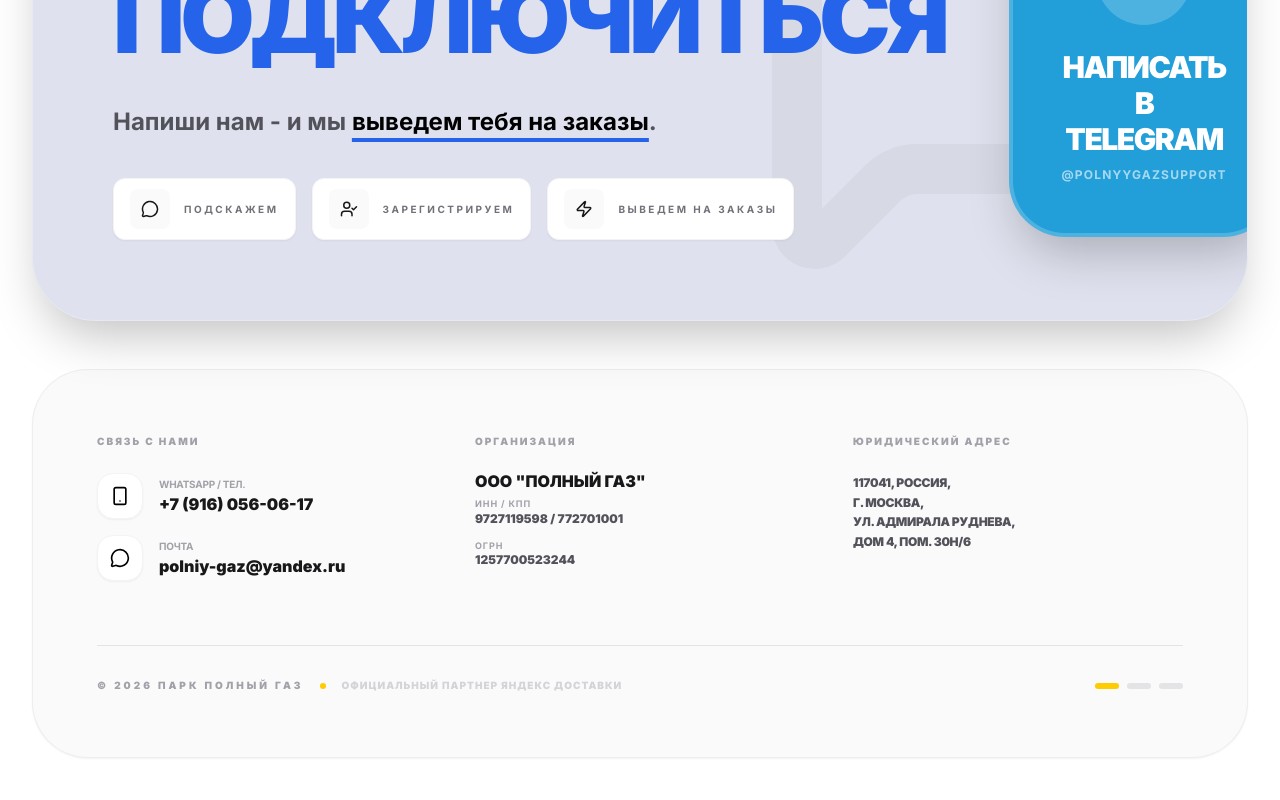
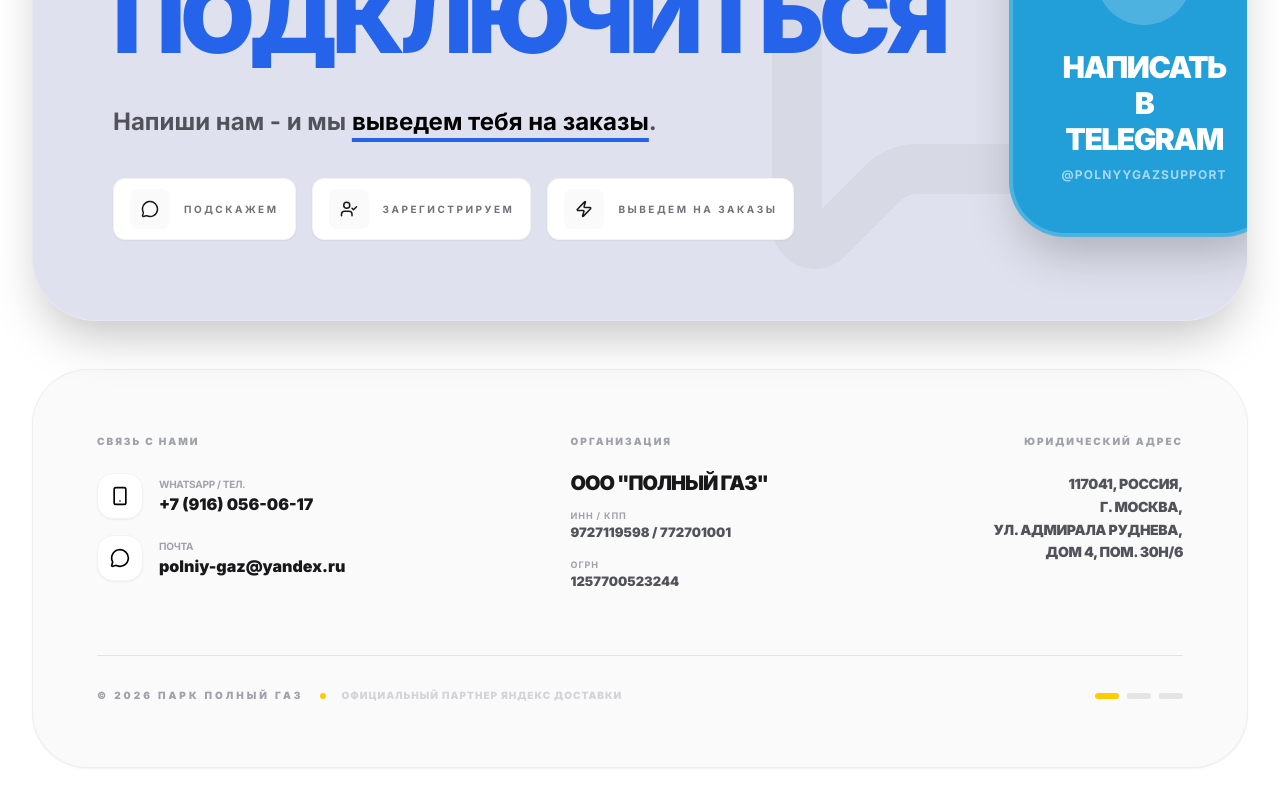
Before and after one commit to SiteCraftorCPP/sitePARKtax, a Next.js app: page / in a window 1280 px wide. Shown: the part 4372-5172 px from the top of the page. Built offline with nearby package versions, Linux system fonts and the light colour scheme.

Commit message:
Force footer alignment fix

```diff
--- a/src/components/Hero.tsx
+++ b/src/components/Hero.tsx
@@ -440,9 +440,9 @@ export default function Hero() {
 
       {/* 5. FOOTER (Legal & Contacts) - Unified with block style */}
       <footer className="mt-4 bg-zinc-50 border border-zinc-200/50 rounded-[3.5rem] p-10 lg:p-16 shadow-sm">
-        <div className="grid grid-cols-1 md:grid-cols-3 gap-12">
+        <div className="flex flex-col md:flex-row justify-between gap-12 items-start">
           {/* Column 1: Contacts */}
-          <div className="flex flex-col gap-6 items-center md:items-start">
+          <div className="flex flex-col gap-6 items-center md:items-start w-full md:w-auto">
             <h4 className="text-zinc-400 font-black uppercase tracking-[0.2em] text-[10px]">Связь с нами</h4>
             <div className="flex flex-col gap-4 items-center md:items-start">
               <a href="tel:+79160560617" className="flex items-center gap-4 group">
@@ -467,19 +467,19 @@ export default function Hero() {
           </div>
 
           {/* Column 2: Legal Basic */}
-          <div className="flex flex-col gap-6 items-center md:items-start">
+          <div className="flex flex-col gap-6 items-center md:items-start w-full md:w-auto md:ml-auto md:mr-auto">
             <h4 className="text-zinc-400 font-black uppercase tracking-[0.2em] text-[10px]">Организация</h4>
             <div className="flex flex-col gap-4 items-center md:items-start text-center md:text-left">
               <div>
-                <p className="text-base font-black text-zinc-900 uppercase leading-none mb-2">ООО "ПОЛНЫЙ ГАЗ"</p>
-                <div className="flex flex-col gap-3">
+                <p className="text-xl font-black text-zinc-900 uppercase leading-none mb-4 tracking-tighter">ООО "ПОЛНЫЙ ГАЗ"</p>
+                <div className="space-y-4">
                   <div className="flex flex-col">
                     <span className="text-[9px] font-bold text-zinc-400 uppercase tracking-widest">ИНН / КПП</span>
-                    <span className="text-xs font-black text-zinc-600">9727119598 / 772701001</span>
+                    <span className="text-[13px] font-black text-zinc-600">9727119598 / 772701001</span>
                   </div>
                   <div className="flex flex-col">
                     <span className="text-[9px] font-bold text-zinc-400 uppercase tracking-widest">ОГРН</span>
-                    <span className="text-xs font-black text-zinc-600">1257700523244</span>
+                    <span className="text-[13px] font-black text-zinc-600">1257700523244</span>
                   </div>
                 </div>
               </div>
@@ -487,14 +487,14 @@ export default function Hero() {
           </div>
 
           {/* Column 3: Address */}
-          <div className="flex flex-col gap-6 items-center md:items-start">
+          <div className="flex flex-col gap-6 items-center md:items-end w-full md:w-auto">
             <h4 className="text-zinc-400 font-black uppercase tracking-[0.2em] text-[10px]">Юридический адрес</h4>
-            <div className="text-center md:text-left">
-              <p className="text-xs font-black text-zinc-600 uppercase leading-relaxed tracking-tight">
+            <div className="text-center md:text-right">
+              <p className="text-sm font-black text-zinc-600 uppercase leading-relaxed tracking-tight">
                 117041, РОССИЯ, <br />
-                г. Москва, <br />
-                ул. Адмирала Руднева, <br />
-                дом 4, пом. 30н/6
+                Г. МОСКВА, <br />
+                УЛ. АДМИРАЛА РУДНЕВА, <br />
+                ДОМ 4, ПОМ. 30Н/6
               </p>
             </div>
           </div>
```
